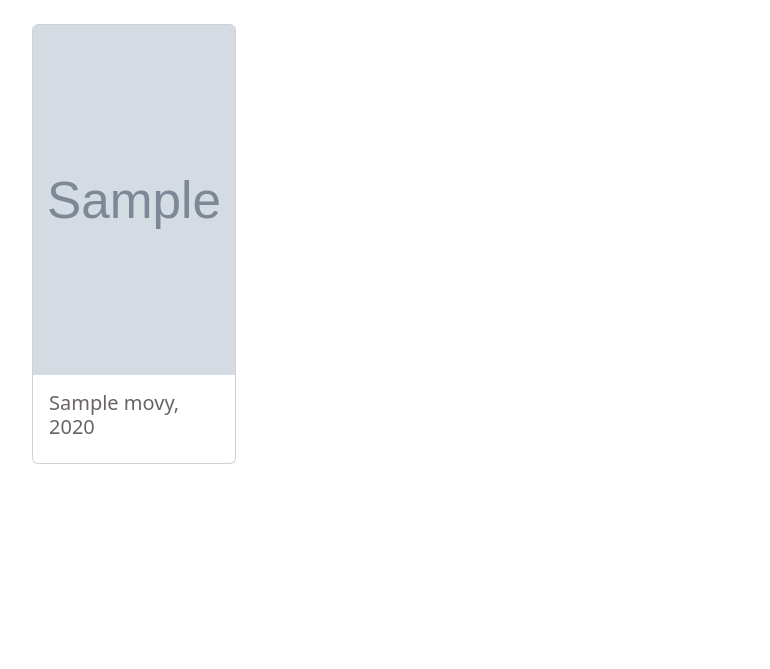
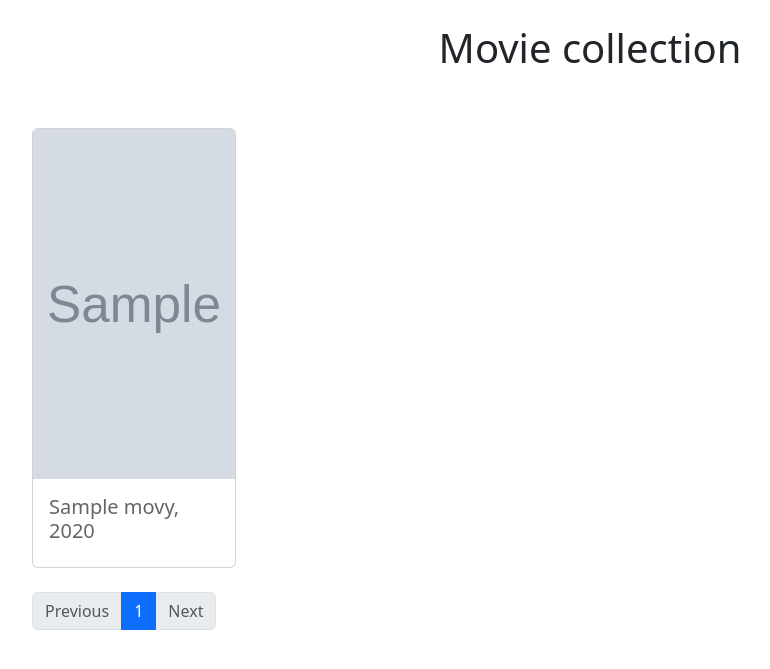
Before and after one commit to Martellus88/FlaskMovies, a Flask app: a page that uses app/templates/movie_collection.html in a window 1280 px wide. Shown: the part 56-725 px from the top of the page, without its empty margins (40-810 px from the left). Run offline with Flask 2, Linux system fonts and the light colour scheme; a user stored in the database is signed in; tables that the repository leaves empty hold one stand-in row (values such as "Sample post"); grey boxes marked "Sample" are stand-in pictures; some libraries are stand-ins or nearby versions.

Commit message:
added pagination movie collection

```diff
--- a/app/main/views.py
+++ b/app/main/views.py
@@ -1,4 +1,4 @@
-from flask import render_template, flash, redirect, url_for
+from flask import render_template, flash, redirect, url_for, request
 from flask_login import current_user, login_required
 from . import main
 from ..models import User, Movies
@@ -15,12 +15,10 @@ def index():
             flash('The movie has already been added to your collection.')
             return redirect(url_for('main.index'))
 
-        #! TODO
         movie = Movies.query.filter_by(url=form.url.data).first()
         if movie is not None:
             current_user.add_movie(movie)
         else:
-
             title, year, type_, description, runtime, poster = \
                 get_response(form.url.data)
             movie = Movies(title=title,
@@ -67,14 +65,19 @@ def edit_profile():
 @login_required
 def movie_collection(username):
     user = User.query.filter_by(username=username).first_or_404()
-    movies = user.movies.order_by(Movies.type.desc()).all()
-    return render_template('movie_collection.html', movies=movies, user=user)
+    page = request.args.get('page', 1, type=int)
+    pagination = user.movies.order_by(Movies.type.desc()).paginate(
+        page, per_page=10, error_out=False)
+    movies = pagination.items
+    return render_template('movie_collection.html', movies=movies, user=user, pagination=pagination)
+
 
 @main.route('/movie/<int:id>')
 @login_required
 def movie(id):
     movie = Movies.query.get_or_404(id)
     return render_template('movie.html', movie=movie)
+
 
 @main.route('/delete_movie_collection/<int:id>')
 @login_required
--- a/app/templates/movie_collection.html
+++ b/app/templates/movie_collection.html
@@ -4,6 +4,8 @@
 
 
 {% block page_content %}
+
+<h1 class="center_h pb-5">Movie collection</h1>
 
 <div class="row row-cols-1 row-cols-md-5 g-4">
     {% for movie in movies %}
@@ -22,4 +24,33 @@
     {% endfor %}
 </div>
 
+
+<div class="pt-4">
+    <ul class="pagination">
+        <li {% if not pagination.has_prev %} class="page-item disabled" {% endif %}>
+            <a href="{{ url_for('.movie_collection', page=pagination.prev_num, username=user.username) }}"
+               class="page-link">Previous</a>
+        </li>
+        {% for page in pagination.iter_pages() %}
+        {% if page %}
+            {% if page == pagination.page %}
+        <li class="page-item active">
+            <a class="page-link" href="{{ url_for('.movie_collection', page=page, username=user.username) }}">{{page}}</a>
+        </li>
+            {% else %}
+        <li class="page-item" aria-current="page">
+            <a class="page-link" href="{{ url_for('.movie_collection', page=page, username=user.username) }}">{{page}}</a>
+        </li>
+            {% endif %}
+        {% else %}
+        <li class="page-item disabled"><a class="page-link" href="#">&hellip;</a></li>
+        {% endif %}
+        {% endfor %}
+        <li {% if not pagination.has_next %} class="page-item disabled" {% endif %}>
+            <a href="{{ url_for('.movie_collection', page=pagination.next_num, username=user.username) }}"
+               class="page-link">Next</a>
+        </li>
+    </ul>
+</div>
+
 {% endblock %}
```
Also changed, not shown: app/templates/movie.html (+2 -6 lines).
